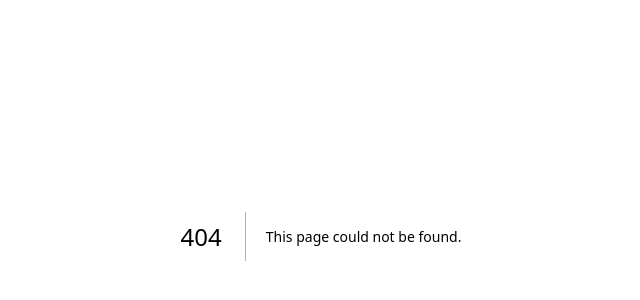
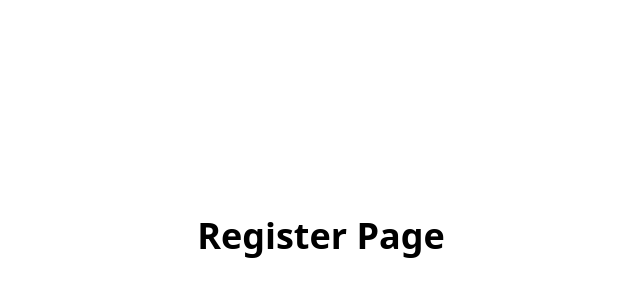
Before and after one commit to JuanRodriguez2002/FrontEnd-UAPAVerse, a Next.js app: page /auth/register in a window 1280 px wide. Before the commit this address had no page. Shown: the part 164-464 px from the top of the page, without its empty margins (319-959 px from the left). Built offline with nearby package versions, Linux system fonts and the light colour scheme.

Commit message:
feat: cree la carpeta de auth y subcarpetas login y register

```diff
--- /dev/null
+++ b/app/auth/login/page.tsx
@@ -0,0 +1,8 @@
+
+export default function Login() {
+    return (
+        <div className="flex items-center justify-center min-h-screen">
+            <h1 className="text-4xl font-bold">hola mundo</h1>
+        </div>
+    )
+}
--- /dev/null
+++ b/app/auth/register/page.tsx
@@ -0,0 +1,7 @@
+export default function Register() {
+    return (
+        <div className="flex items-center justify-center min-h-screen">
+            <h1 className="text-4xl font-bold">Register Page</h1>
+        </div>
+    )
+}
```
